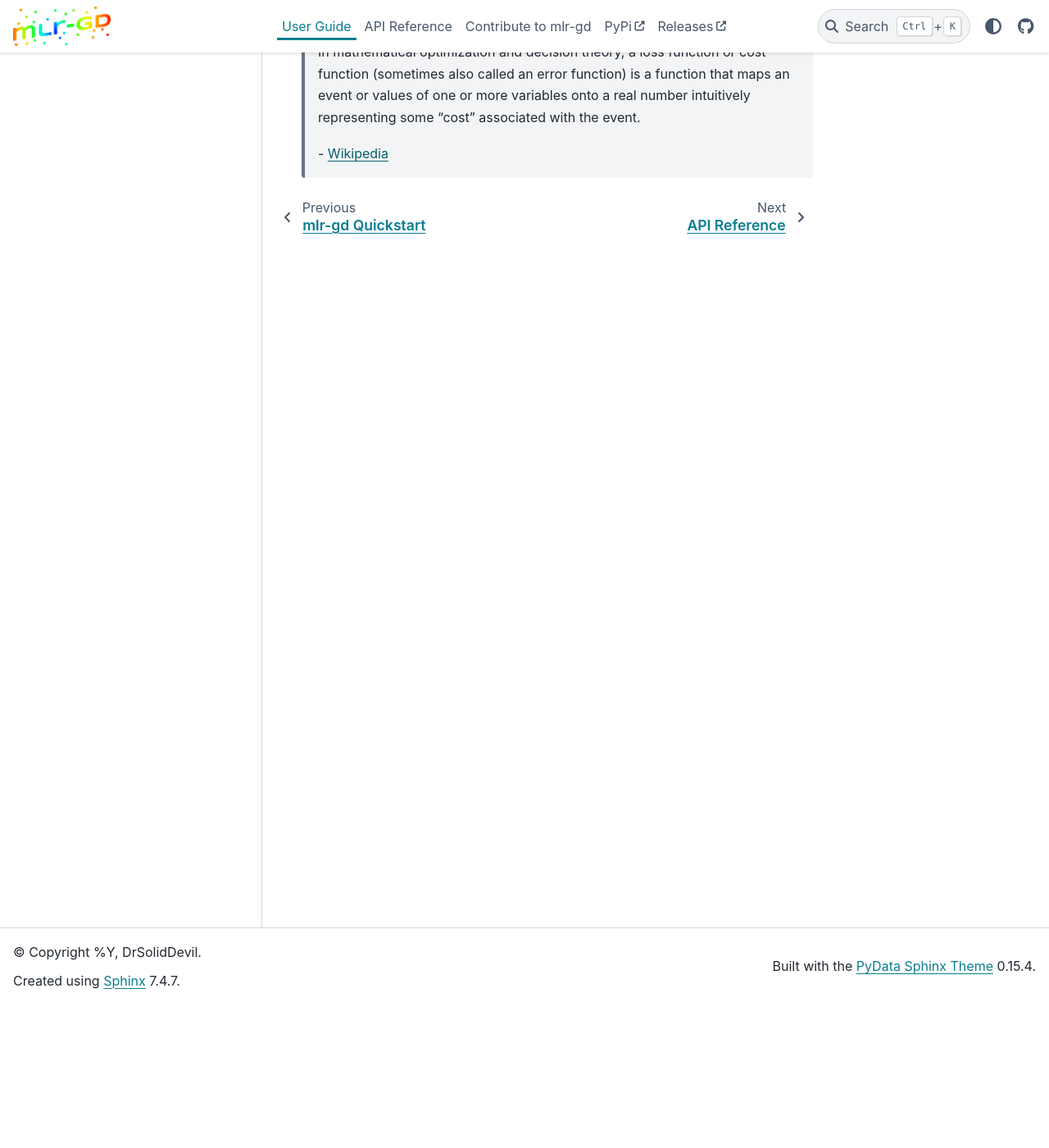
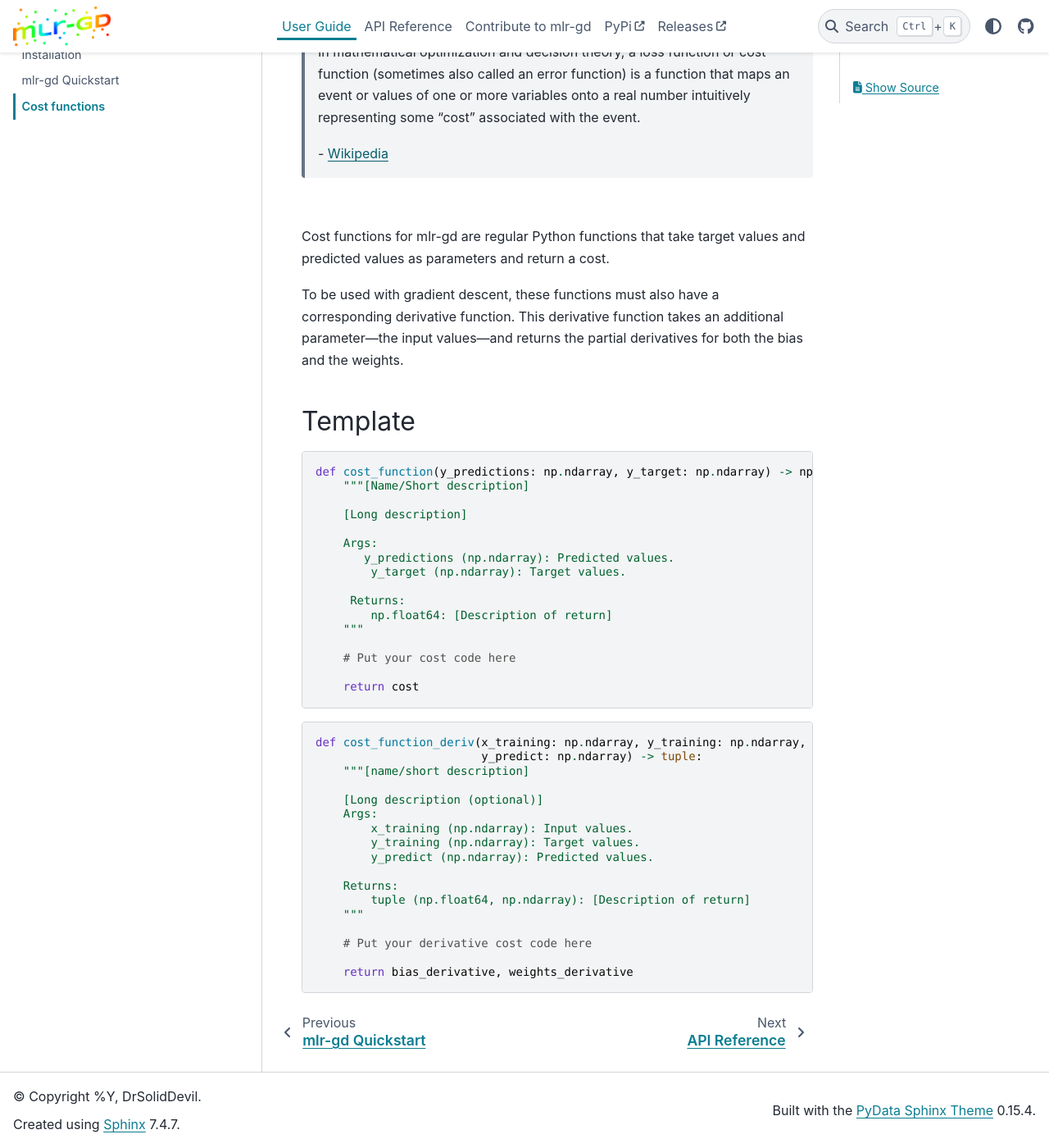
Before and after one commit to DrSolidDevil/mlr-gd, a Sphinx documentation site: the page built from docs/user-guide/cost-functions.rst, in a window 1280 px wide and 1400 px high, scrolled down 175 px. Shown: the whole window at 82% size. Built offline with Sphinx 7.4.7 and the PyData theme 0.15.4, drawn with Linux system fonts in a browser that asks for light colours.

Commit message:
Expanded cost-functions.rst

```diff
--- a/docs/user-guide/cost-functions.rst
+++ b/docs/user-guide/cost-functions.rst
@@ -7,6 +7,54 @@
     of one or more variables onto a real number intuitively representing some "cost"
     associated with the event.
 
-    \- `Wikipedia`_
+    \- `Wikipedia <Wikipedia: https://en.wikipedia.org/wiki/loss_function>`_
 
-.. _Wikipedia: https://en.wikipedia.org/wiki/loss_function
+|
+
+Cost functions for mlr-gd are regular Python functions that take target values and predicted values as parameters and return a cost.
+
+To be used with gradient descent, these functions must also have a corresponding derivative function.
+This derivative function takes an additional parameter—the input values—and returns the partial derivatives for both the bias and the weights.
+
+Template
+^^^^^^^^
+
+.. code-block:: python
+
+    def cost_function(y_predictions: np.ndarray, y_target: np.ndarray) -> np.float64:
+        """[Name/Short description]
+
+        [Long description]
+
+        Args:
+           y_predictions (np.ndarray): Predicted values.
+            y_target (np.ndarray): Target values.
+
+         Returns:
+            np.float64: [Description of return]
+        """
+
+        # Put your cost code here
+
+        return cost
+
+
+.. code-block:: python
+
+    def cost_function_deriv(x_training: np.ndarray, y_training: np.ndarray,
+                            y_predict: np.ndarray) -> tuple:
+        """[name/short description]
+
+        [Long description (optional)]
+        Args:
+            x_training (np.ndarray): Input values.
+            y_training (np.ndarray): Target values.
+            y_predict (np.ndarray): Predicted values.
+
+        Returns:
+            tuple (np.float64, np.ndarray): [Description of return]
+        """
+
+        # Put your derivative cost code here
+
+        return bias_derivative, weights_derivative
```
